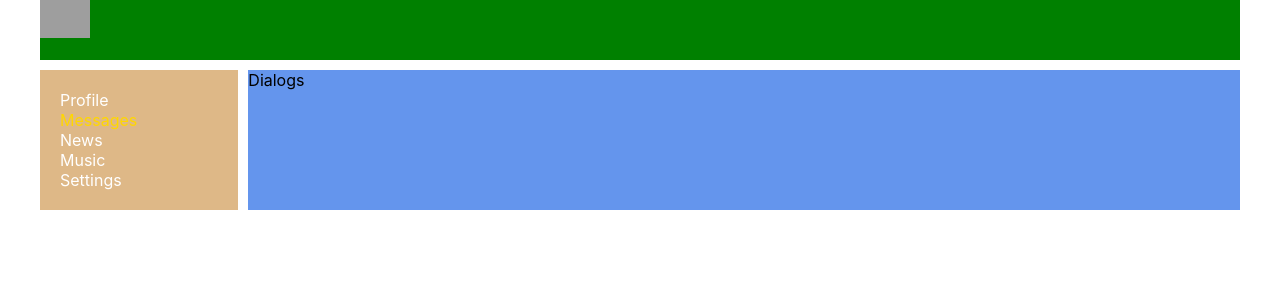
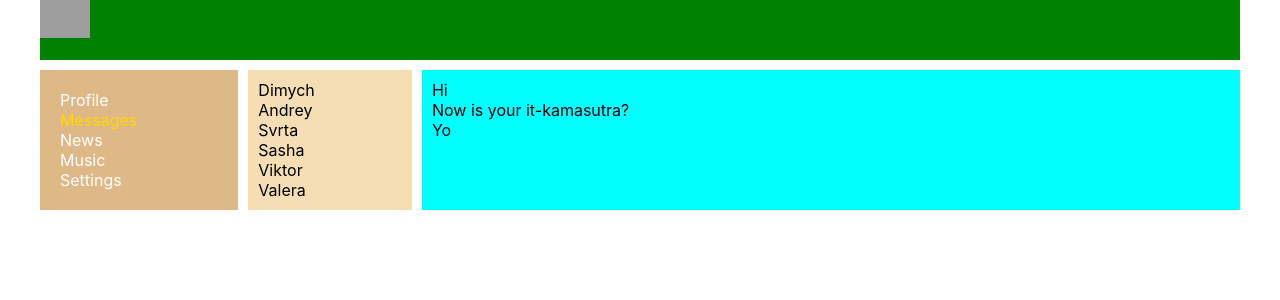
Before and after one commit to Traigel/Social-network-JS, a React (Create React App) app: page /dialogs in a window 1280 px wide. Shown: the top 300 px of the page. Built offline with nearby package versions, Linux system fonts and the light colour scheme; grey boxes are pictures that could not be loaded.

Commit message:
21 дфнщге dialogs

```diff
--- a/src/App.css
+++ b/src/App.css
@@ -12,5 +12,4 @@
 }
 .app-wrapper-content{
   grid-area: c;
-  background-color: cornflowerblue;
 }
--- a/src/components/Dialogs/Dialogs.jsx
+++ b/src/components/Dialogs/Dialogs.jsx
@@ -1,12 +1,24 @@
 import React from "react";
-import classes from './Dialogs.module.css';
+import classes from "./Dialogs.module.css";
 
 const Dialogs = (props) => {
-    return (
-        <div>
-            Dialogs
-        </div>
-    )
+  return (
+    <div className={classes.dialogs}>
+      <div className={classes.dialogsItems}>
+        <div className={classes.dialog}>Dimych</div>
+        <div className={classes.dialog}>Andrey</div>
+        <div className={classes.dialog}>Svrta</div>
+        <div className={classes.dialog}>Sasha</div>
+        <div className={classes.dialog}>Viktor</div>
+        <div className={classes.dialog}>Valera</div>
+      </div>
+      <div className={classes.messages}>
+        <div className={classes.message}>Hi</div>
+        <div className={classes.message}>Now is your it-kamasutra?</div>
+        <div className={classes.message}>Yo</div>
+      </div>
+    </div>
+  );
 };
 
 export default Dialogs;
--- a/src/components/Dialogs/Dialogs.module.css
+++ b/src/components/Dialogs/Dialogs.module.css
@@ -0,0 +1,15 @@
+.dialogs {
+    display: grid;
+    grid-template-columns: 2fr 10fr;
+    grid-gap: 10px;
+}
+
+.dialogsItems {
+    background-color: wheat;
+    padding: 10px;
+}
+
+.messages {
+    background-color: aqua;
+    padding: 10px;
+}
```
